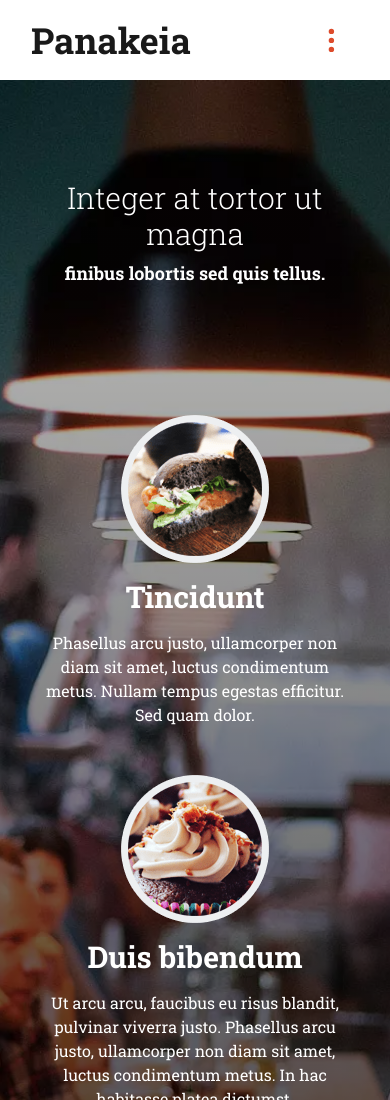
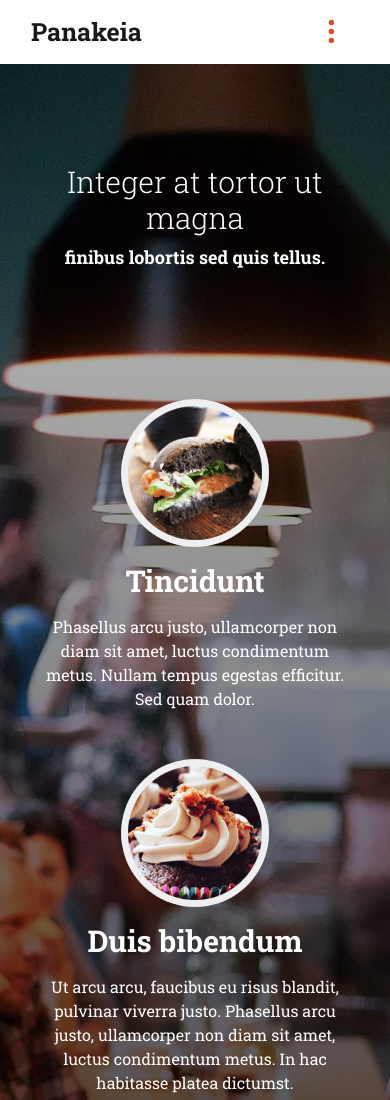
Before and after one commit to alnahian2003/panakeia, a plain HTML site: page index.html in a window 390 px wide. Shown: the top 1100 px of the page. Drawn offline with nearby package versions, Linux system fonts and the light colour scheme.

Commit message:
Logo Font Size Decreased on Small Devices

```diff
--- a/style.css
+++ b/style.css
@@ -341,3 +341,10 @@ section {
         padding: 10px 15px;
     }
 }
+
+/* Extra small devices (portrait phones, less than 576px) */
+@media (max-width: 575.98px) {
+    .navbar-brand {
+        font-size: 25px !important;
+    }
+}
```
